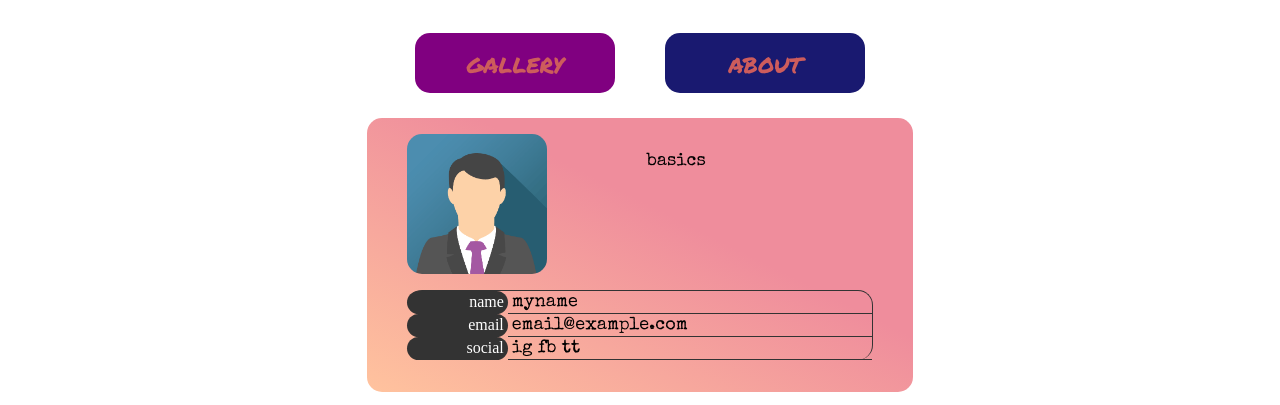
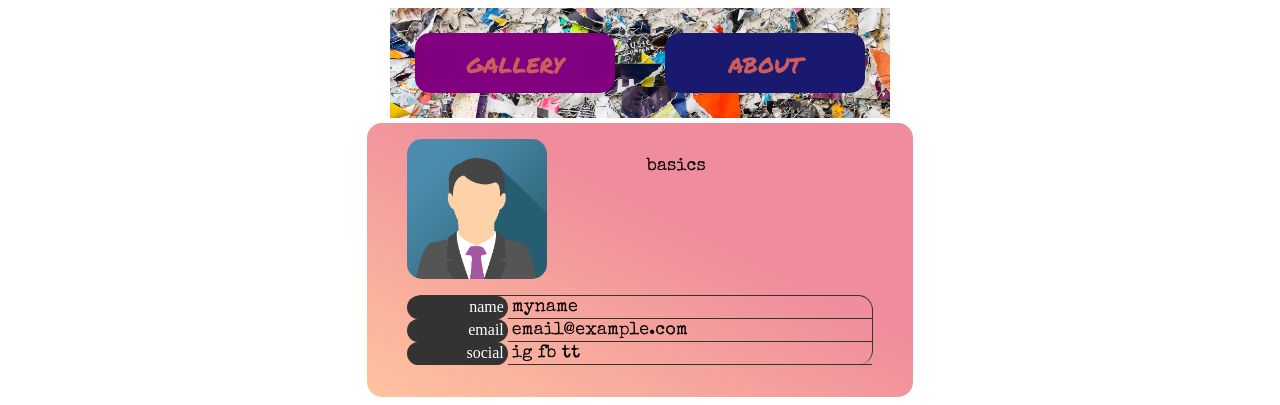
Before and after one commit to matthewcarrella/collage_art, a plain HTML site: page about.html in a window 1280 px wide. Shown: the top 405 px of the page. Drawn offline with nearby package versions, Linux system fonts and the light colour scheme; a web font is replaced by a local one.

Commit message:
update header

```diff
--- a/styles.css
+++ b/styles.css
@@ -53,6 +53,9 @@ a {
 
 header {
 	display: flex;
+	background-image: url("images/banner.jpg");
+	background-size: cover;
+	margin-bottom: 5px;
 }
 
 div.info-container {
@@ -111,6 +114,7 @@ div#gallery {
 	column-count: 2;
 	column-gap: 10px;
 	margin-top: 10px;
+	background: linear-gradient(to bottom left, #EF8D9C 40%, #FFC39E 100%);
 
 }
 
```
